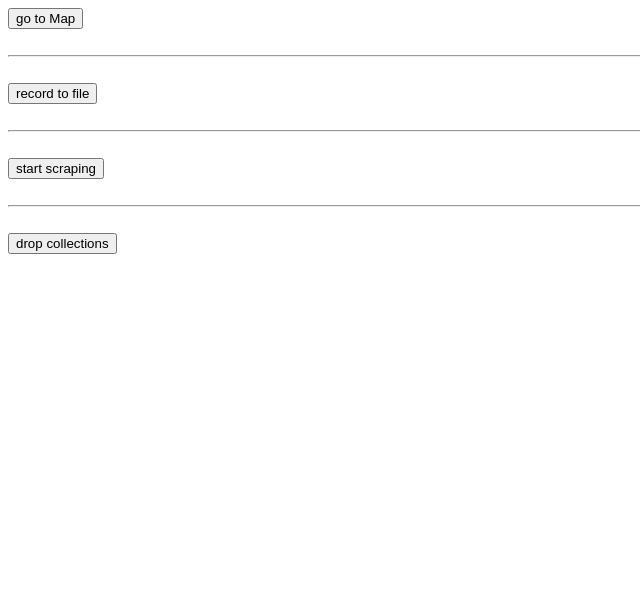
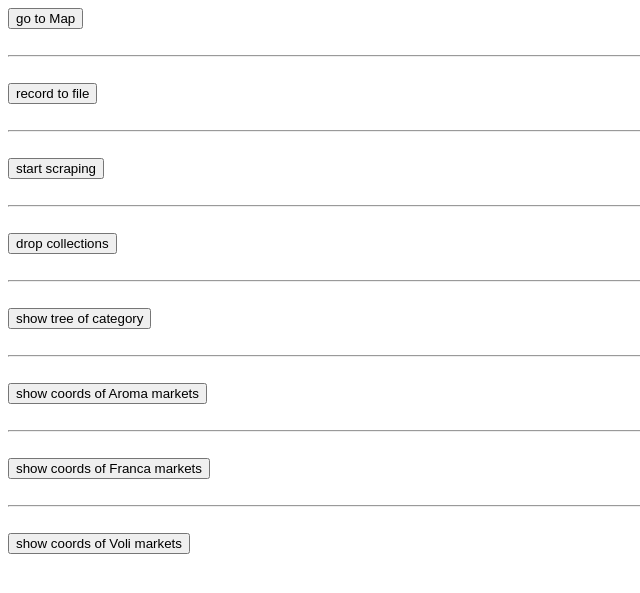
Before and after one commit to openworld-community/Peredelano-Prices, a Flask app: page / in a window 1280 px wide. Shown: the top 593 px of the page, without its empty margins (0-640 px from the left). Run offline with Flask 3, Linux system fonts and the light colour scheme.

Commit message:
added getters info for front

```diff
--- a/src/app.py
+++ b/src/app.py
@@ -12,6 +12,25 @@ app = Flask(__name__)
 @app.route('/')
 def hello_world():
     return render_template("start_page.html")
+
+
+@app.route('/tree-of-category')
+def get_tree_of_category():
+    return tree_of_categories
+
+
+@app.route('/coords-of-markets/<market>')
+def get_coords_of_markets(market):
+    to_ret = None
+    match market:
+        case "Aroma":
+            to_ret = coords_of_Aroma_markets
+        case "Franca":
+            to_ret = coords_of_Franca_markets
+        case "Voli":
+            to_ret = coords_of_Voli_markets
+
+    return to_ret
 
 
 @app.route('/add-collection/<title>')
--- a/src/templates/start_page.html
+++ b/src/templates/start_page.html
@@ -29,5 +29,33 @@
     <a href="/drop-all">
         <button type="button">drop collections</button>
     </a>
+    <br>
+    <br>
+    <hr>
+    <br>
+    <a href="/tree-of-category">
+        <button type="button">show tree of category</button>
+    </a>
+    <br>
+    <br>
+    <hr>
+    <br>
+    <a href="/coords-of-markets/Aroma">
+        <button type="button">show coords of Aroma markets</button>
+    </a>
+    <br>
+    <br>
+    <hr>
+    <br>
+    <a href="/coords-of-markets/Franca">
+        <button type="button">show coords of Franca markets</button>
+    </a>
+    <br>
+    <br>
+    <hr>
+    <br>
+    <a href="/coords-of-markets/Voli">
+        <button type="button">show coords of Voli markets</button>
+    </a>
 </body>
 </html>
```
